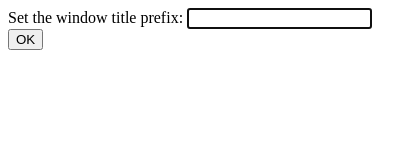
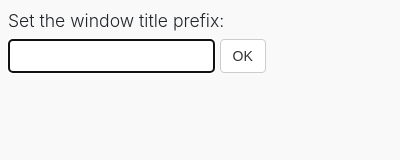
Before and after one commit to tpamula/webextension-window-titler, a browser extension: page popup.html in a window 400 px wide. Drawn offline with Linux system fonts and the light colour scheme.

Commit message:
Feature/styles (#8)
* Added: New styles for popup window

* Changed: Font size and margins for <p>

* Added: dark theme to styles

* Icons moved to separate directories.

* Added: autofocus on title-input in popup (#5)

* Changed: Closing Popup after enter or clicking OK (#6)

* Updated: dark theme

* Updated icon url

* Popup html changed

* Done.

```diff
--- /dev/null
+++ b/popup.css
@@ -0,0 +1,108 @@
+/*The MIT License (MIT)
+
+https://github.com/twbs/bootstrap/blob/v4.0.0/LICENSE
+
+Copyright (c) 2011-2018 Twitter, Inc.
+Copyright (c) 2011-2018 The Bootstrap Authors
+
+*/
+
+body{
+	background-color: #f9f9fa;
+	font-family: -apple-system,BlinkMacSystemFont,"Segoe UI",Roboto,"Helvetica Neue",Arial,sans-serif,"Apple Color Emoji","Segoe UI Emoji","Segoe UI Symbol","Noto Color Emoji";
+	font-size: 1rem;
+	font-weight: 400;
+	line-height: 1.5;
+	color: #212529;
+	text-align: left;
+}
+
+body.dark{
+	background-color: #212529;
+	color: #f9f9fa;
+
+}
+
+.btn {
+	display: inline-block;
+	padding: 6px 12px;
+	margin-bottom: 0;
+	font-size: 14px;
+	font-weight: 400;
+	line-height: 1.42857143;
+	text-align: center;
+	white-space: nowrap;
+	/* vertical-align: middle; */
+	-ms-touch-action: manipulation;
+	touch-action: manipulation;
+	cursor: pointer;
+	-webkit-user-select: none;
+	-moz-user-select: none;
+	-ms-user-select: none;
+	user-select: none;
+	background-image: none;
+	border: 1px solid transparent;
+		border-top-color: transparent;
+		border-right-color: transparent;
+		border-bottom-color: transparent;
+		border-left-color: transparent;
+	border-radius: 4px;
+}
+button, select {
+	text-transform: none;
+}
+button, input {
+	overflow: visible;
+}
+.btn-default {
+	color: #333;
+	background-color: #fff;
+	border-color: #ccc;
+}
+.btn-default:hover {
+	background-color: #e6e6e6;
+	border-color: #adadad;
+}
+.dark > .btn-default {
+	color: #fff;
+	background-color: #444;
+	border-color: #444;
+}
+.dark > .btn-default:hover {
+	background-color: #313131;
+	border-color: #2b2a2a;
+}
+
+.form-control {
+	display: inline-block;
+	/* width: 100%; */
+	/* height: 34px; */
+	padding: 6px 12px;
+	font-size: 14px;
+	line-height: 1.42857143;
+	color: #555;
+	background-color: #fff;
+	background-image: none;
+	border: 1px solid #ccc;
+	border-radius: 4px;
+	-webkit-box-shadow: inset 0 1px 1px rgba(0,0,0,.075);
+	box-shadow: inset 0 1px 1px rgba(0,0,0,.075);
+	-webkit-transition: border-color ease-in-out .15s,-webkit-box-shadow ease-in-out .15s;
+	-o-transition: border-color ease-in-out .15s,box-shadow ease-in-out .15s;
+	transition: border-color ease-in-out .15s,box-shadow ease-in-out .15s;
+}
+
+.dark > .form-control {
+	color: #fff;
+	background-color: #313131;
+	border-color: #2b2a2a;
+}
+
+.lead {
+    font-size: 1.1rem;
+    font-weight: 300;
+}
+p {
+    margin-top: 0;
+    margin-bottom: 0.3rem;
+}
--- a/popup.html
+++ b/popup.html
@@ -3,11 +3,14 @@
 
 <head>
 	<meta charset="utf-8" />
+	<link rel="stylesheet" type="text/css" href="popup.css">
 </head>
 
 <body>
 	<form id="window-title-prefix-form">
-		Set the window title prefix: <input id="title-input" type="text" autofocus/> <input id="set-window-title-prefix" type="submit" value="OK" />
+		<p class="lead">Set the window title prefix: </p>
+		<input class="form-control" id="title-input" type="text" autofocus/>
+		<input class="btn btn-default" id="set-window-title-prefix" type="submit" value="OK" />
 	</form>
 	<script src="popup.js"></script>
 </body>
```
Also changed, not shown: 1 other file.
